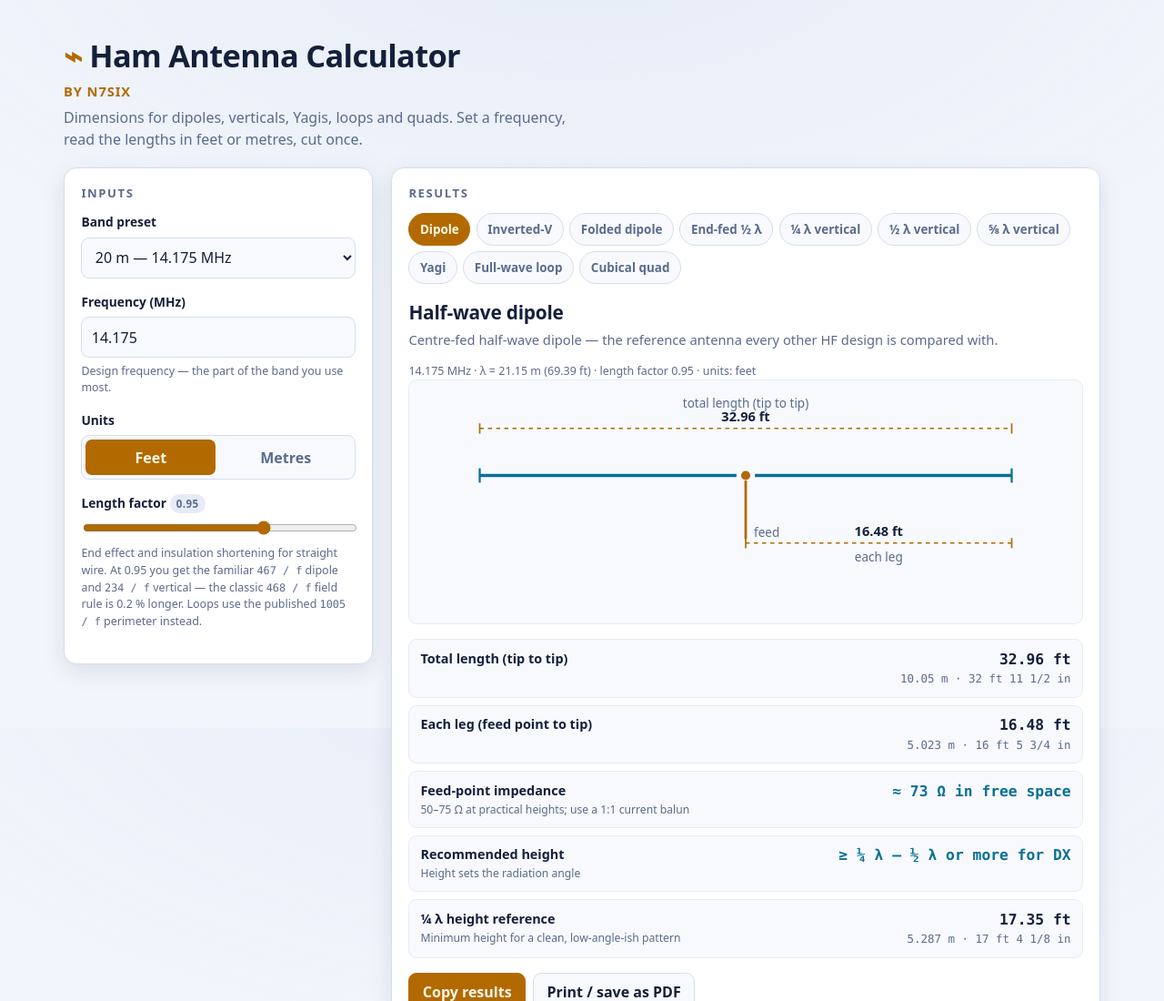
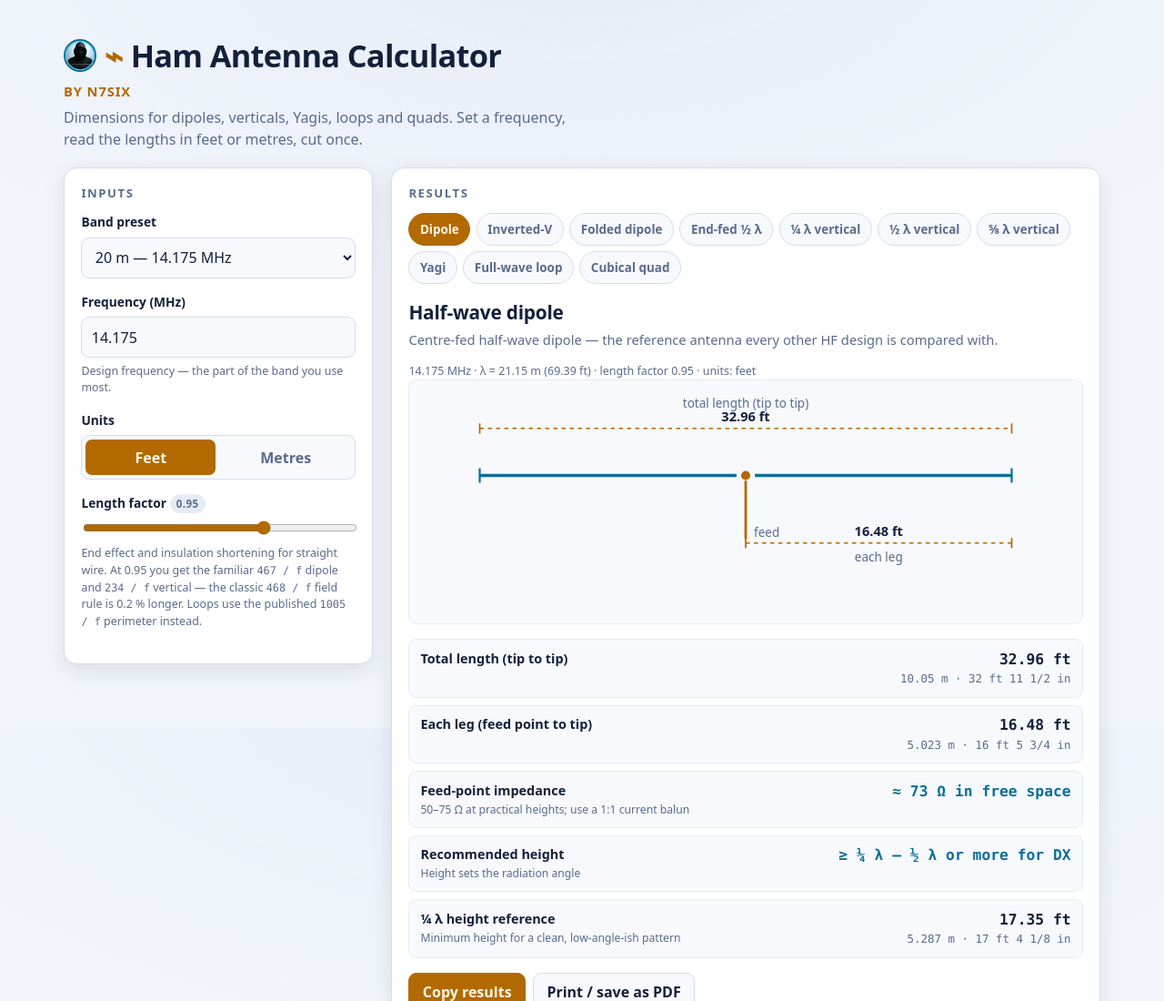
Before and after one commit to N7SIX/ham-antenna-calculator, a plain HTML site: page index.html in a window 1280 px wide. Shown: the top 1100 px of the page at 91% size. Drawn offline with Linux system fonts and the light colour scheme.

Commit message:
Use GitHub profile photo for favicon, app header, and update README live link

```diff
--- a/index.html
+++ b/index.html
@@ -6,7 +6,10 @@
 <title>Ham Antenna Calculator — dipole, vertical, Yagi, quad dimensions</title>
 <meta name="description" content="Free ham radio antenna calculator: half-wave dipole, inverted-V, folded dipole, end-fed half wave, quarter-wave and five-eighth-wave verticals, Yagi beams, full-wave loops and cubical quads, in feet or metres.">
 <link rel="canonical" href="https://n7six.github.io/ham-antenna-calculator/">
+<link rel="icon" type="image/x-icon" href="favicon.ico">
+<link rel="icon" type="image/png" sizes="32x32" href="favicon-32x32.png">
 <link rel="icon" type="image/svg+xml" href="favicon.svg">
+<link rel="apple-touch-icon" sizes="180x180" href="apple-touch-icon.png">
 <meta name="theme-color" content="#0b1020">
 <meta property="og:type" content="website">
 <meta property="og:site_name" content="Ham Antenna Calculator">
@@ -25,7 +28,7 @@
 <body>
 
 <header class="app-header">
-  <h1><span class="spark">⌁</span> Ham Antenna Calculator</h1>
+  <h1><img src="avatar-round.png" alt="N7SIX" class="profile-pic" width="36" height="36"><span class="spark">⌁</span> Ham Antenna Calculator</h1>
   <p class="byline">by N7SIX</p>
   <p class="tagline">Dimensions for dipoles, verticals, Yagis, loops and quads. Set a frequency, read the lengths in feet or metres, cut once.</p>
 </header>
--- a/styles.css
+++ b/styles.css
@@ -71,6 +71,19 @@ body {
   margin: 0;
   font-size: clamp(1.5rem, 1rem + 2vw, 2.15rem);
   letter-spacing: -0.02em;
+  display: flex;
+  align-items: center;
+  gap: 0.55rem;
+}
+
+.profile-pic {
+  width: 36px;
+  height: 36px;
+  border-radius: 50%;
+  object-fit: cover;
+  flex-shrink: 0;
+  vertical-align: middle;
+  border: 2px solid var(--accent-2);
 }
 
 .app-header h1 .spark { color: var(--accent); }
```
Also changed, not shown: README.md, apple-touch-icon.png (added), avatar-round.png (added), avatar.png (added), favicon-32x32.png (added), favicon.ico (added), favicon.png (added), favicon.svg.
